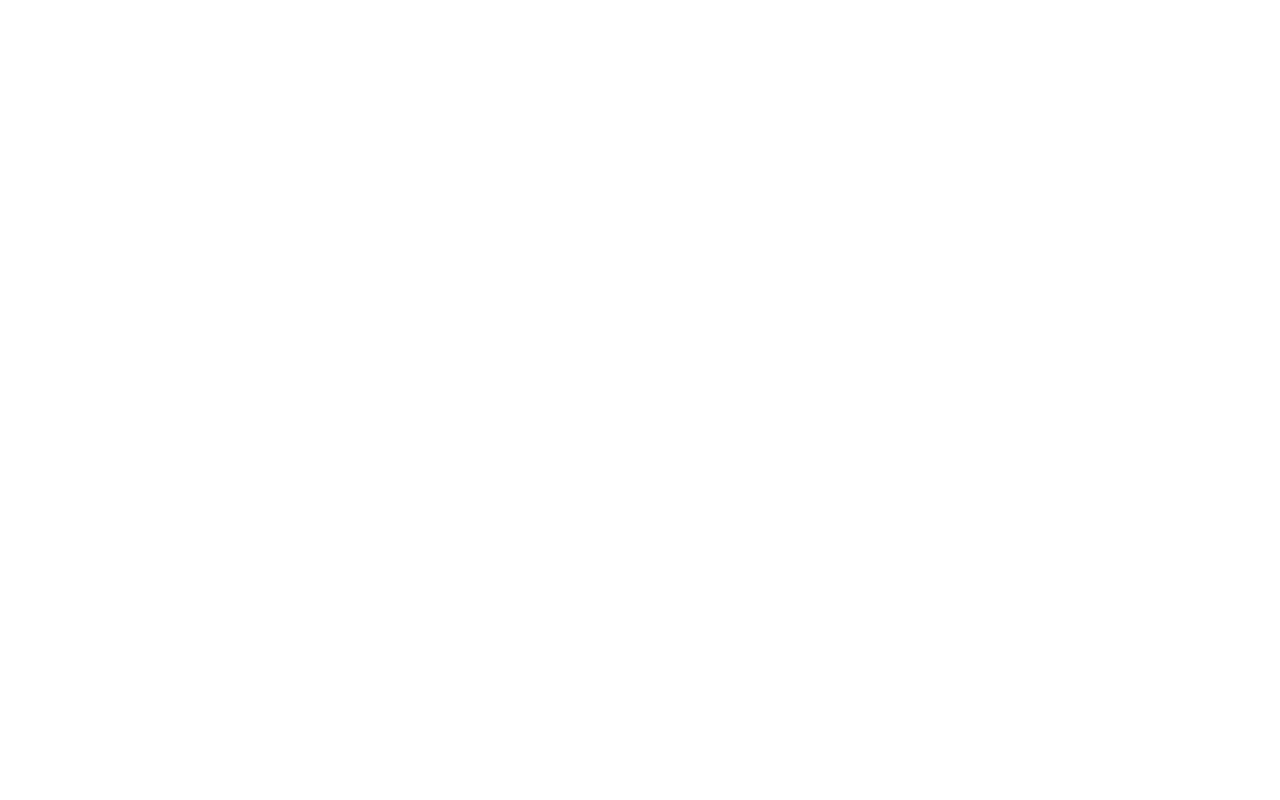
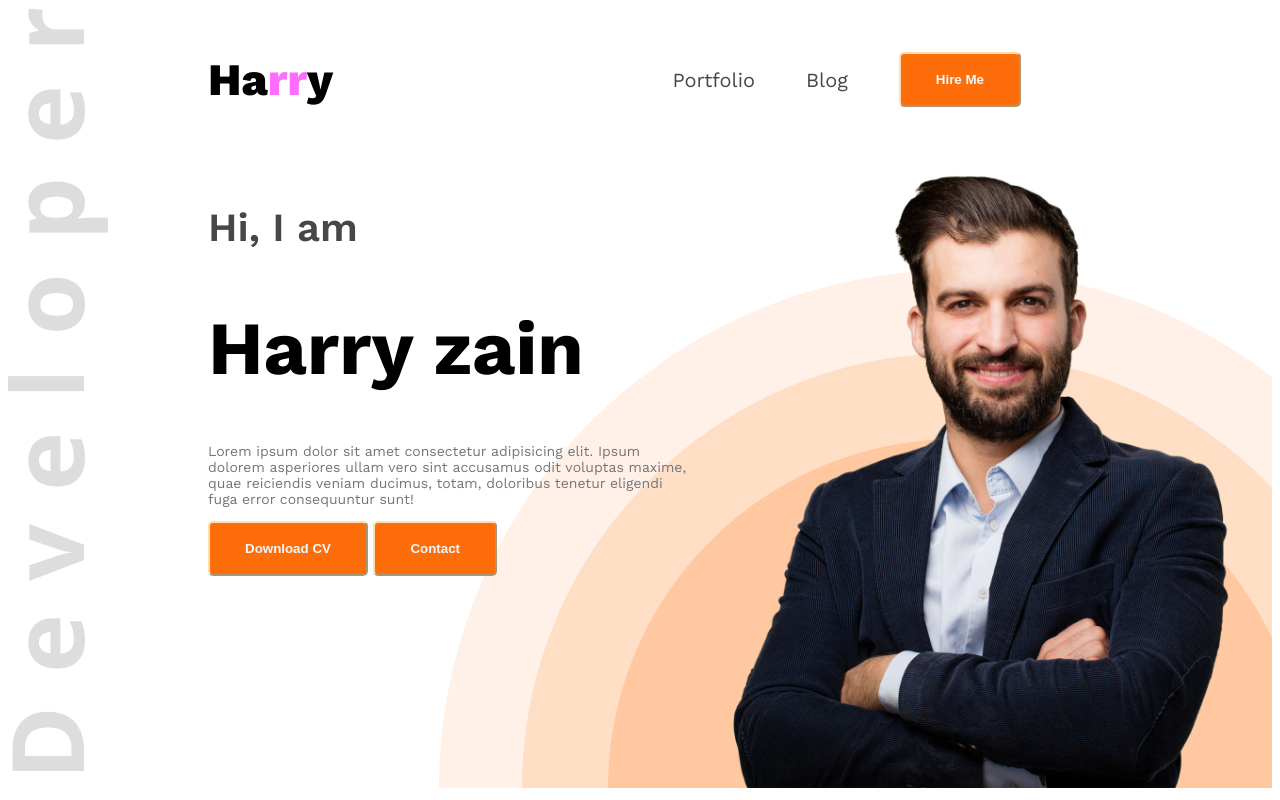
Before and after one commit to tuhinXtg/web-dev-portfolio, a plain HTML site: page index.html in a window 1280 px wide. Drawn offline with nearby package versions, Linux system fonts and the light colour scheme.

Commit message:
added the header side

```diff
--- a/index.html
+++ b/index.html
@@ -1,13 +1,39 @@
 <!DOCTYPE html>
 <html lang="en">
+
 <head>
     <meta charset="UTF-8">
     <meta name="viewport" content="width=device-width, initial-scale=1.0">
     <title>Web developer portfolio</title>
+    <link
+        href="https://fonts.googleapis.com/css2?family=Open+Sans:ital,wght@0,300..800;1,300..800&family=Work+Sans:ital,wght@0,100..900;1,100..900&display=swap"
+        rel="stylesheet">
+
+    <link rel="stylesheet" href="styles/portfolio.css">
 </head>
-<body>
-    <header>
 
+<body class="work-sans-normal">
+    <header class="header">
+        <nav>
+            <h3 class="nav-tittle">Ha<span class="text-primary">rr</span>y</h3>
+            <ul>
+                <li><a class="dark2" href="">Portfolio</a></li>
+                <li><a class="dark2" href="">Blog</a></li>
+                <li><a href=""><button class="btn-primary">Hire Me</button></a></li>
+            </ul>
+        </nav>
+        <div class="banner">
+            <div class="banner-content">
+                <h4 class="banner-greetings , dark2">Hi, I am</h4>
+                <h1 class="banner-tittle">Harry zain</h1>
+                <p class="banner-description">Lorem ipsum dolor sit amet consectetur adipisicing elit. Ipsum dolorem asperiores ullam vero sint
+                    accusamus odit voluptas maxime, quae reiciendis veniam ducimus, totam, doloribus tenetur eligendi
+                    fuga error consequuntur sunt!</p>
+                <button class="btn-primary">Download CV</button>
+                <button class="btn-primary">Contact</button>
+            </div>
+            <img class="banner-prp-pic" src="images/hardy.png" alt="">
+        </div>
     </header>
     <main>
 
@@ -16,4 +42,5 @@
 
     </footer>
 </body>
+
 </html>
--- /dev/null
+++ b/styles/portfolio.css
@@ -0,0 +1,79 @@
+/* nav styles */
+
+.work-sans-normal {
+  font-family: "Work Sans", sans-serif;
+  font-optical-sizing: auto;
+  font-style: normal;
+}
+
+/* shared style */
+.text-primary{
+    color: #fd6efd;
+}
+.dark2{
+    color: #474747;
+}
+.btn-primary{
+    background-color: #FD6E0A;
+    font-weight: bold;
+    color: aliceblue;
+    padding: 18px 35px;
+    border-radius: 5px;
+    border-color: navajowhite;
+}
+
+
+
+
+nav{
+    display: flex;
+    align-items: center;
+    justify-content: space-between;
+    margin: 0px 200px 0px 200px;
+}
+.nav-tittle{
+    font-weight: 800;
+    font-size: 45px;
+}
+nav ul{
+    display: flex;
+    align-items: center;
+}
+nav ul li{
+    list-style: none;
+    margin-right: 51px;
+}
+nav li a{
+    text-decoration: none;
+    font-size: 20px;
+}
+.header{
+    background-image: url('../images/developer.png'), url('../images/header_bg.png');
+    background-repeat: no-repeat;
+    background-position: top left, bottom right;
+}
+/* banner styles */
+.banner{
+    display: flex;
+    justify-content: space-between;
+    margin: 0 35px 0 200px;
+}
+.banner-content{
+    max-width: 550px;
+}
+.banner-prp-pic{
+    width: 550px;
+}
+.banner-greetings{
+    font-size: 40px;
+    font-weight: 600;
+}
+.banner-tittle{
+    font-weight: 700;
+    font-size: 75px;
+}
+.banner-description{
+    font-weight:normal;
+    font-size: 14px;
+    color: #757575;
+}
```
